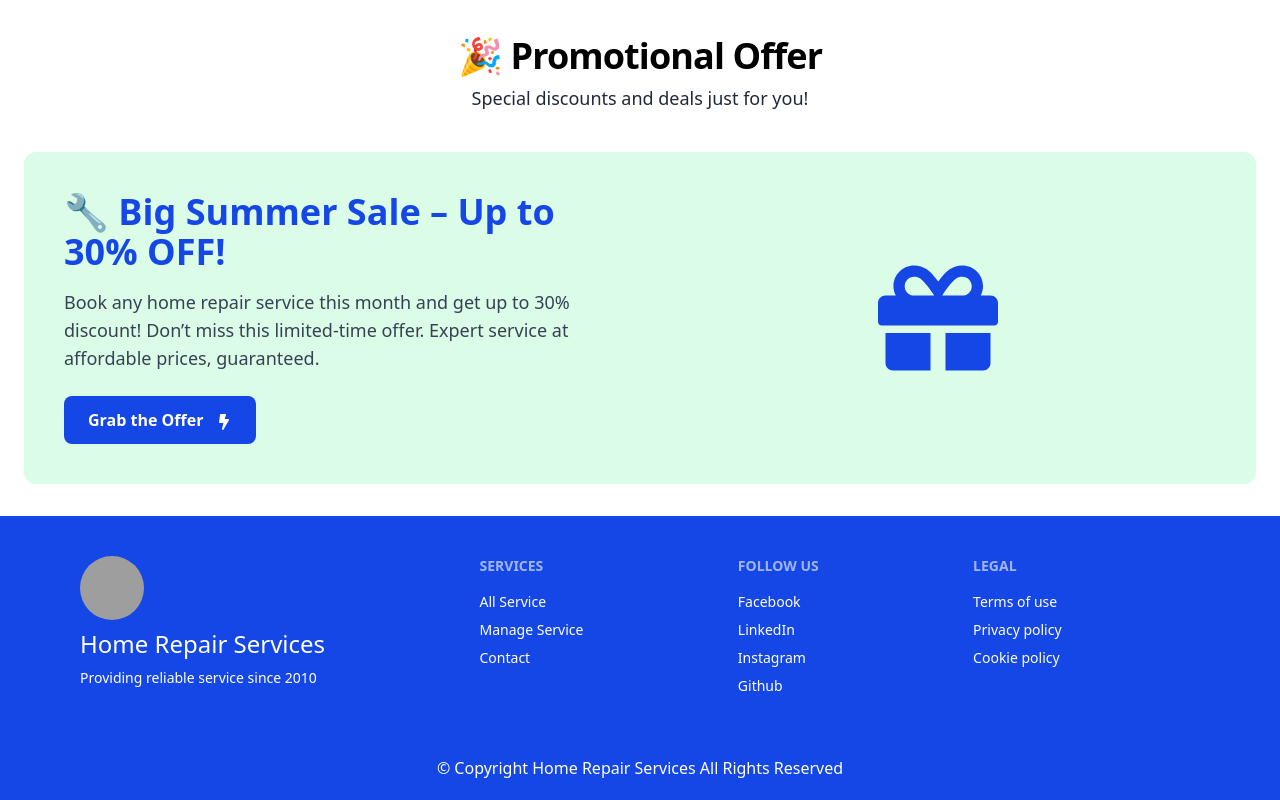
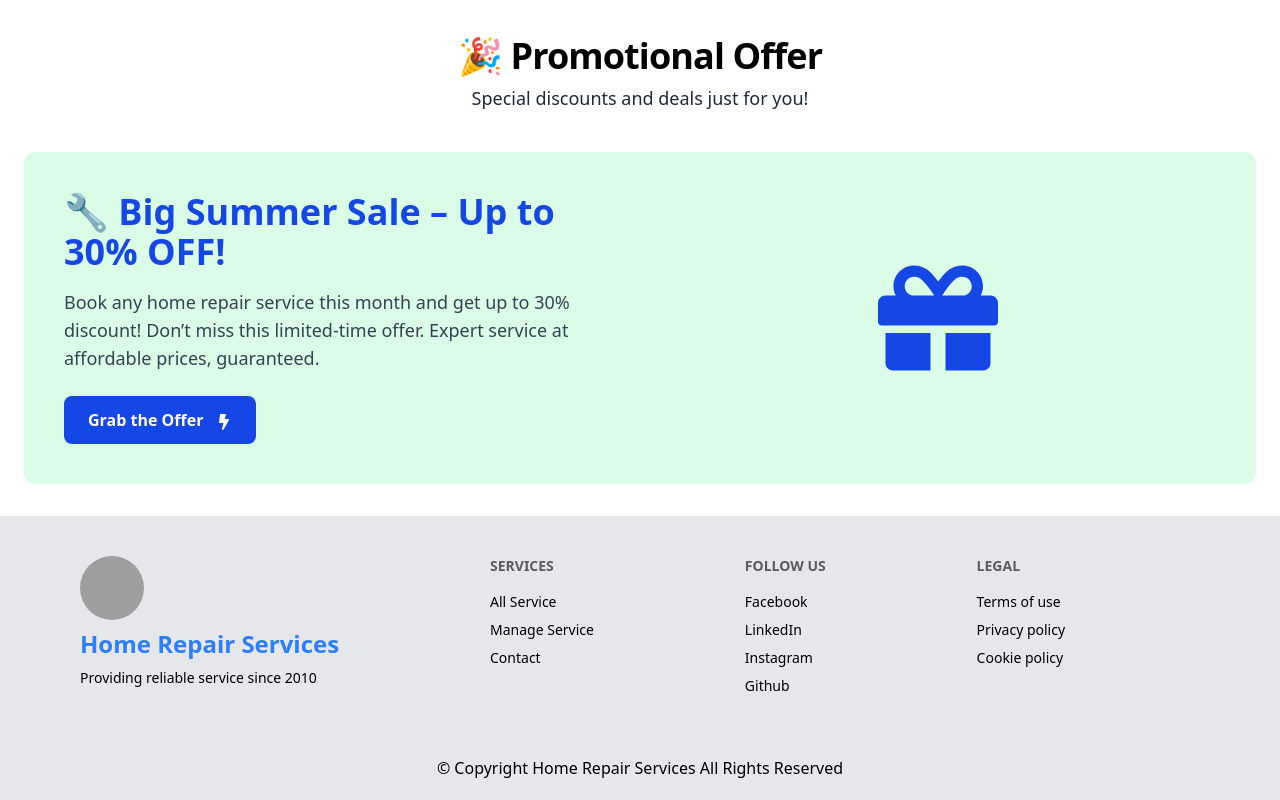
Before and after one commit to newaz2580/service-sharing-app-clients, a React (Vite) app: page / in a window 1280 px wide. Shown: the part 2055-2855 px from the top of the page. Built offline with nearby package versions, Linux system fonts and the light colour scheme; no server answers; grey boxes are pictures that could not be loaded.

Commit message:
footer design added

```diff
--- a/src/Components/Footer/Footer.jsx
+++ b/src/Components/Footer/Footer.jsx
@@ -10,16 +10,16 @@ const Footer = () => {
       });
     }, []);
   return (
-    <div className="bg-blue-700 text-white dark:bg-gray-900 ">
+    <div className="bg-gray-200 text-white dark:bg-gray-900 ">
       <footer className="footer sm:footer-horizontal py-10 px-5 lg:px-20">
         <aside>
          <img className="h-16 w-16 rounded-full" data-aos="fade-up"  src={`https://i.ibb.co/tPJs4Gv5/home-06.jpg`} alt="" />
-          <h2 className="text-2xl" data-aos="fade-Left">Home Repair Services</h2>
-          <p data-aos="fade-left">
+          <h2 className="text-2xl text-blue-500 font-extrabold" data-aos="fade-Left">Home Repair Services</h2>
+          <p data-aos="fade-left" className="text-black dark:text-white">
             Providing reliable service since 2010
           </p>
         </aside>
-        <nav>
+        <nav className="text-black dark:text-white">
           <h6 className="footer-title">Services</h6>
           <Link to='/allServices'>All Service</Link>
           <Link to='/manageServices'>Manage Service</Link>
@@ -28,21 +28,21 @@ const Footer = () => {
 
 
         </nav>
-        <nav>
+        <nav className="text-black dark:text-white">
           <h6 className="footer-title">Follow Us</h6>
           <a href='https://web.facebook.com/shahnewaz.ahammed' target="_blank" className="link link-hover">Facebook</a>
           <a href="https://www.linkedin.com/jobs/" target="_blank" className="link link-hover">LinkedIn</a>
           <a href="https://www.instagram.com/blue_bird_himu/" className="link link-hover">Instagram</a>
           <a href='https://github.com/newaz2580' target="_blank" className="link link-hover">Github</a>
         </nav>
-        <nav>
+        <nav className="text-black dark:text-white">
           <h6 className="footer-title">Legal</h6>
           <a className="link link-hover">Terms of use</a>
           <a className="link link-hover">Privacy policy</a>
           <a className="link link-hover">Cookie policy</a>
         </nav>
       </footer>
-      <h3 className="text-center py-5">
+      <h3 className="text-center py-5 text-black dark:text-white">
         © Copyright Home Repair Services All Rights Reserved
       </h3>
     </div>
```
